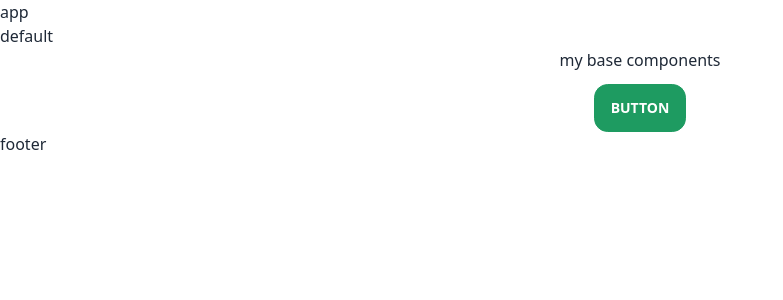
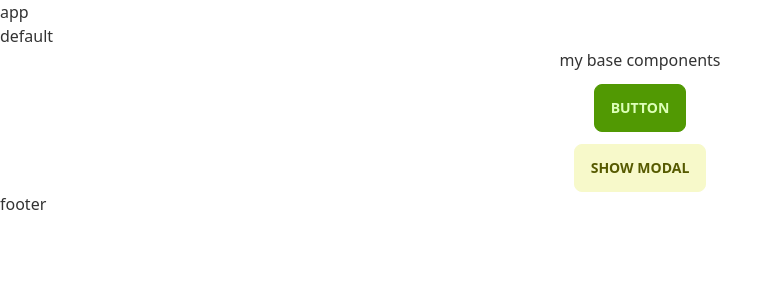
Before and after one commit to mrcod3r-ir/acm-eccommerce, a Nuxt app: page /base in a window 1280 px wide. Shown: the top 300 px of the page, without its empty margins (0-783 px from the left). Built offline with nearby package versions, Linux system fonts and the light colour scheme.

Commit message:
p33 completed

```diff
--- a/components/AppModal.vue
+++ b/components/AppModal.vue
@@ -1,9 +1,11 @@
 <template>
   <input v-model="checkboxModel" type="checkbox" class="modal-toggle">
   <div class="modal" @click="closeModal">
-    <div class="modal-box relative overflow-hidden">
+    <div class="modal-box relative overflow-hidden" @click.stop="">
       <section class="flex item-center justify-between">
-        <span class="font-medium">{{title}}</span>
+        <slot name="title">
+          <span class="font-medium">{{title}}</span>
+        </slot>
         <span class="cursor-pointer text-xl select-none text-gray-500" @click="closeModal">&#x2715</span>
       </section>
       <div class="overflow-y-auto max-h-[85vh] lg:max-h-[80vh] scrollbar-thin">
@@ -52,5 +54,7 @@ export default defineComponent({
 </script>
 
 <style scoped>
-
+.modal {
+  margin-top:0 !important;
+}
 </style>
--- a/pages/base.vue
+++ b/pages/base.vue
@@ -2,7 +2,12 @@
   <div class="flex flex-col space-y-3 justify-center items-center">
     <h1>my base components</h1>
     <app-button :variant="ButtonVariantEnum.primary">button</app-button>
-    <app-modal title="some">modal</app-modal>
+    <app-button :variant="ButtonVariantEnum.accent" @click="modal = !modal"
+      >show modal</app-button
+    >
+    <app-modal title="title of modal" v-model="modal"
+      ><h1>hi from modal</h1></app-modal
+    >
   </div>
 </template>
 
@@ -11,7 +16,8 @@ import { ButtonVariantEnum } from "~~/types";
 
 export default {
   setup() {
-    return { ButtonVariantEnum };
+    const modal = ref(false);
+    return { ButtonVariantEnum, modal };
   },
 };
 </script>
--- a/tailwind.config.js
+++ b/tailwind.config.js
@@ -11,91 +11,98 @@ module.exports = {
     "./plugins/**/*.{js,ts}",
     "./*.{vue,js}",
   ],
-  safeList:['btn-primary','btn-secondary','btn-accent','btn-ghost','btn-link'],
+  safeList: [
+    "btn-primary",
+    "btn-secondary",
+    "btn-accent",
+    "btn-ghost",
+    "btn-link",
+  ],
   theme: {
-    aspectRatio:{
-      40:'40',
-      21:'21',
+    aspectRatio: {
+      40: "40",
+      21: "21",
     },
     extend: {
-      typography:{
-        'xs':{
+      typography: {
+        xs: {
           css: {
-            fontSize: '0.8125rem'
+            fontSize: "0.8125rem",
           },
         },
-        '2xs':{
-          css:{
-            fontSize:'0.75rem',
-          }
-        }
+        "2xs": {
+          css: {
+            fontSize: "0.75rem",
+          },
+        },
       },
-      screens:{
-        xs:"320px",
-        "3xl":"1600px",
-      }
+      screens: {
+        xs: "320px",
+        "3xl": "1600px",
+      },
     },
   },
   variants: {
     extend: {
-      margin:["first","last"],
-      padding:["first","last"],
-      backgroundColor:['hover'],
-      borderColor:["checked"],
-      opacity:["disabled","hover"],
-      ringWidth:["hover"],
-      borderRadius:["first","last"],
-      scale:["group-hover"]
+      margin: ["first", "last"],
+      padding: ["first", "last"],
+      backgroundColor: ["hover"],
+      borderColor: ["checked"],
+      opacity: ["disabled", "hover"],
+      ringWidth: ["hover"],
+      borderRadius: ["first", "last"],
+      scale: ["group-hover"],
     },
   },
   plugins: [
     require("daisyui"),
     require("@tailwindcss/typography"),
     require("@tailwindcss/line-clamp"),
-    require("@tailwindcss/aspect-ratio")
+    require("@tailwindcss/aspect-ratio"),
   ],
-  daisyui:{
-    styled:true,
-    themes:[
+  daisyui: {
+    styled: true,
+    themes: [
+      "lemonade",
       {
-        mytheme:{
-          primary:"#1e9b61",
-          "primary-focus":"#198754",
-          "primary-content":"#ffffff",
-          secondary:"#8f018f",
-          "secondary-focus":"#800080",
-          "secondary-content":"#ffffff",
-          accent:"#ffffff",
-          "accent-focus":"#ffffff",
-          "accent-content":"#323232",
-          neutral:"#3d4451",
-          "neutral-focus":"#2a2e37",
-          "neutral-content":"#ffffff",
-          "base-100":"#ffffff",
-          "base-200":"#f9fafb",
-          "base-300":"#d1d5db",
-          "base-content":"#1f2937",
-          info:"#2094f3",
-          success:"#02850c",
-          warning:"#ff9900",
-          error:"#ff5724",
-          '--rounded-box':'1rem',
-          '--rounded-btn':'0.85rem',
-          '--rounded-badge':'1.9rem',
-          '--animation-btn':'0.25s',
-          '--animation-input':'0.2s',
-          '--padding-card':'1rem',
-          '--btn-text-case':'uppercase',
-          '--navbar-padding':'0.5rem',
-          '--border-btn':'1px',
-          '--focus-ring':'2px',
-          '--focus-ring-offset':'2px'
-        }
-      }
+        mytheme: {
+          primary: "#1e9b61",
+          "primary-focus": "#198754",
+          "primary-content": "#ffffff",
+          secondary: "#8f018f",
+          "secondary-focus": "#800080",
+          "secondary-content": "#ffffff",
+          accent: "#ffffff",
+          "accent-focus": "#ffffff",
+          "accent-content": "#323232",
+          neutral: "#3d4451",
+          "neutral-focus": "#2a2e37",
+          "neutral-content": "#ffffff",
+          "base-100": "#ffffff",
+          "base-200": "#f9fafb",
+          "base-300": "#d1d5db",
+          "base-content": "#1f2937",
+          info: "#2094f3",
+          success: "#02850c",
+          warning: "#ff9900",
+          error: "#ff5724",
+          "--rounded-box": "1rem",
+          "--rounded-btn": "0.85rem",
+          "--rounded-badge": "1.9rem",
+          "--animation-btn": "0.25s",
+          "--animation-input": "0.2s",
+          "--padding-card": "1rem",
+          "--btn-text-case": "uppercase",
+          "--navbar-padding": "0.5rem",
+          "--border-btn": "1px",
+          "--focus-ring": "2px",
+          "--focus-ring-offset": "2px",
+        },
+      },
     ],
-    base:true,
-    utils:true,
-    logs:true,
-    rtl:true
-  }
+    base: true,
+    utils: true,
+    logs: true,
+    rtl: true,
+  },
 };
```
